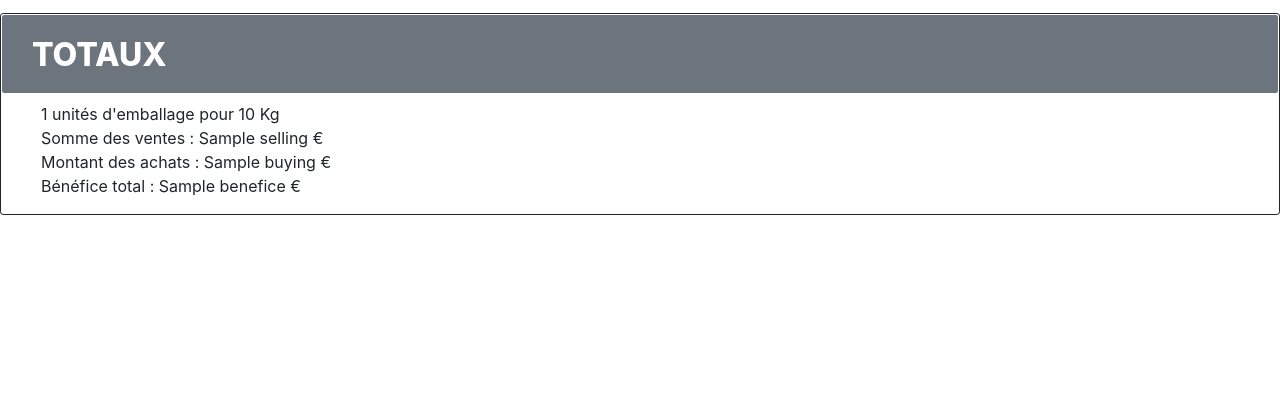
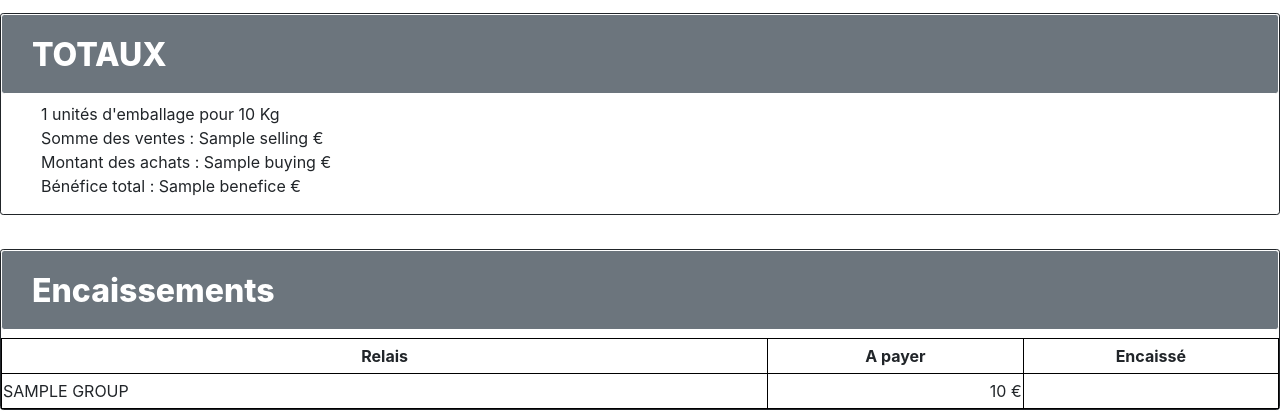
Before and after one commit to gildeluermoz/gas, a Python web app: template app/templates/print_order.html in a window 1280 px wide. Shown: the part 523-943 px from the top of the page. Before the commit the page ends 738 px from the top, so only its background shows below. Run offline with Jinja, Linux system fonts and the light colour scheme; the template is opened without the code that fills it: most values are stand-ins (such as "Sample title", 1, 10 or a date in 2020); some libraries are stand-ins or nearby versions.

Commit message:
style du tableau des encaissements

```diff
--- a/app/templates/print_order.html
+++ b/app/templates/print_order.html
@@ -3,6 +3,14 @@
   <style>
     body{
       background-image:none !important;
+    }
+    table{
+      width:100%;
+      border-collapse: collapse;
+    }
+    tr, th, td{
+      border: 1px solid black;
+      height: 35px;
     }
   </style>
   <body>
@@ -54,5 +62,25 @@
           </ul>
         </div>
       </div>
+      <br />
+      <div class="print_card">
+        <div class="print_title">
+          Encaissements
+        </div>
+        <table>
+          <tr style="border: 1px solid black;">
+            <th style="width:60%; text-align: center;">Relais</th>
+            <th style="width:20%; text-align: center;">A payer</th>
+            <th style="width:20%; text-align: center;">Encaissé</th>
+          </tr>
+        {% for o in orders %}
+          <tr style="border: 1px solid black;">
+            <td style="width:60%;">{{ o.group['group_name'].upper() }}</td>
+            <td style="width:20%; text-align: right">{{o.group_price}} €</td>
+            <td style="width:20%;"></td>
+          </tr>
+        {% endfor %}
+        </table>
+    </div>
   </body>
 </html>
```
